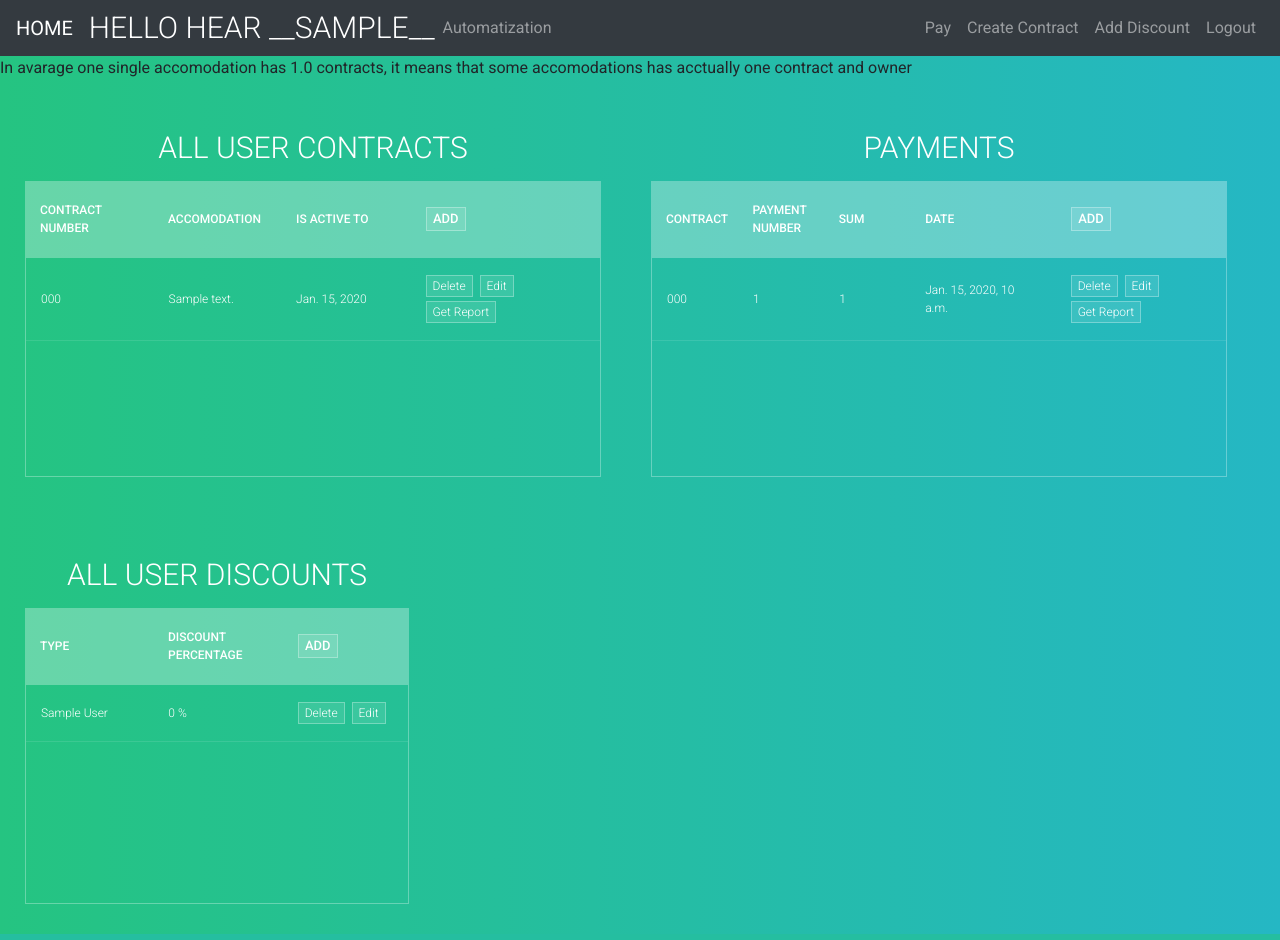
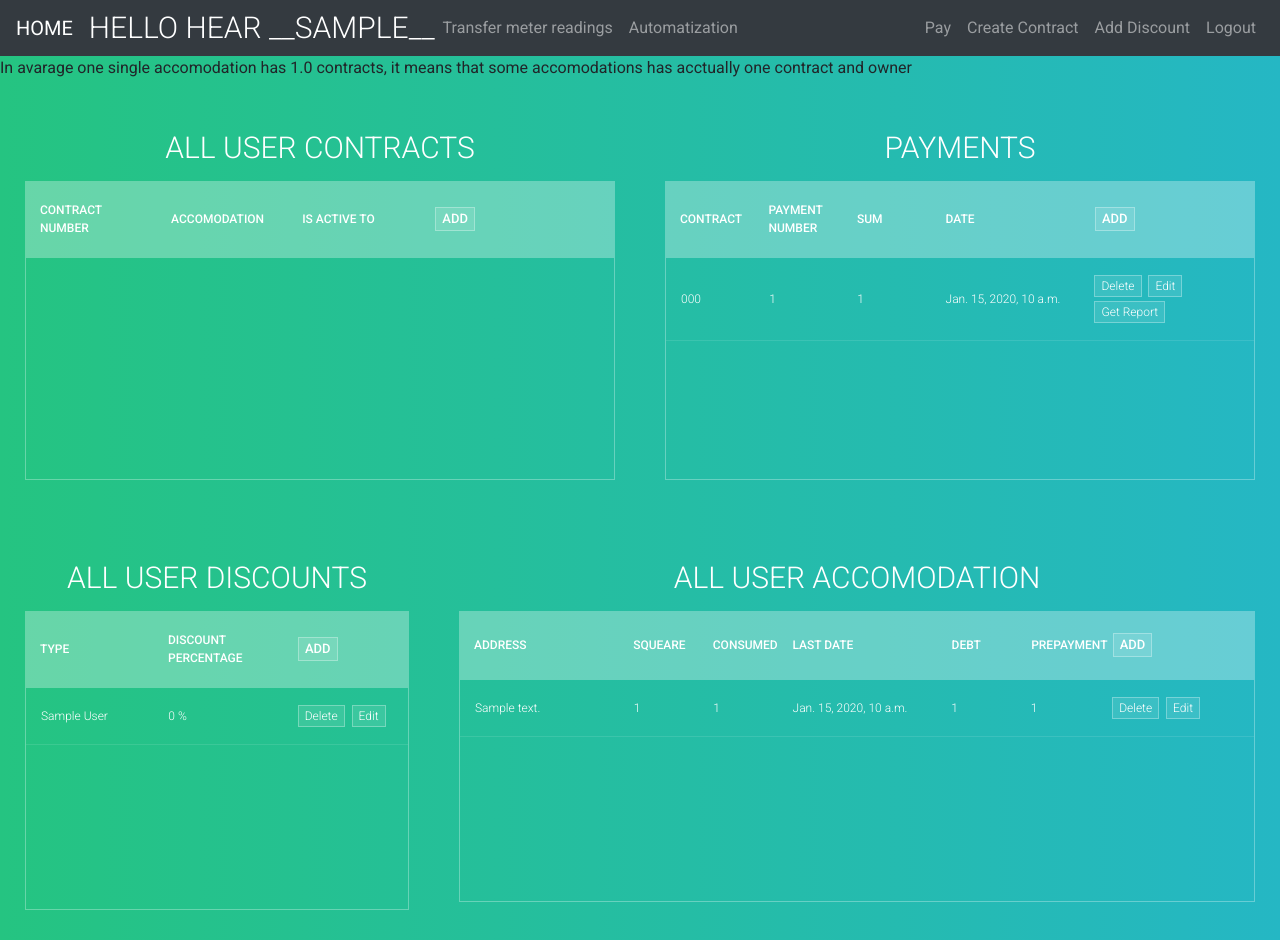
Before and after one commit to SAGAaga/course_work_2, a Django app: page /home/ in a window 1280 px wide. Run offline with Django 3.2, Linux system fonts and the light colour scheme; a user stored in the database is signed in; tables that the repository leaves empty hold one stand-in row (values such as "Sample post"); lists and menus that the app fills with data are empty.

Commit message:
status, accomodation and possibility to transfer meter readings were added

```diff
--- a/homePage/models.py
+++ b/homePage/models.py
@@ -23,7 +23,8 @@ class Status(models.Model):
     debt = models.IntegerField(default=0, validators=[MinValueValidator(0)])
     prepayment = models.IntegerField(
         default=0, validators=[MinValueValidator(0)])
-    accomodation_id = models.OneToOneField(
+    date_in = models.DateTimeField(auto_now_add=True)
+    accomodation_id = models.ForeignKey(
         Accomodation, on_delete=models.CASCADE)
 
 
--- a/homePage/static/css/home_page.css
+++ b/homePage/static/css/home_page.css
@@ -9,7 +9,7 @@ section {
 }
 
 .table-section {
-  max-width: 45%;
+  /*flex-grow: 1;*/
   width: max-content;
   margin: 50px 25px 30px 25px;
 }
@@ -26,7 +26,7 @@ table {
   background-color: rgba(255, 255, 255, 0.3);
 }
 .tbl-content {
-  height: 220px;
+  height: 223px;
   overflow-x: auto;
   margin-top: 0px;
   border: 1px solid rgba(255, 255, 255, 0.3);
--- a/homePage/templates/homePage/HomePage.html
+++ b/homePage/templates/homePage/HomePage.html
@@ -120,7 +120,7 @@
   </section>
 
   <section class="row-section">
-    <section class="table-section" id="discounts">
+    <section class="table-section" id="discounts" style="flex-grow: 1">
       <!--for demo wrap-->
       <h1>All User Discounts</h1>
       <div class="tbl-header">
@@ -164,6 +164,69 @@
         </table>
       </div>
     </section>
+
+    <section class="table-section" id="accomodation" style="flex-grow: 2">
+      <!--for demo wrap-->
+      <h1>All User Accomodation</h1>
+      <div class="tbl-header">
+        <table cellpadding="0" cellspacing="0" border="0">
+          <thead>
+            <tr>
+              <th colspan="2">Address</th>
+              <th colspan="1">Squeare</th>
+              <th colspan="1">consumed</th>
+              <th colspan="2">Last date</th>
+              <th colspan="1">Debt</th>
+              <th colspan="1">Prepayment</th>
+              <th colspan="2">
+                <button onclick="window.location.href='Add_Accomodation/'">
+                  Add
+                </button>
+              </th>
+            </tr>
+          </thead>
+        </table>
+      </div>
+
+      <div class="tbl-content">
+        <table cellpadding="0" cellspacing="0" border="0">
+          <tbody>
+            {% for accomodation,status in all_user_accomodation_status %}
+            <tr>
+              <td colspan="2">{{accomodation.address}}</td>
+              <td colspan="1">{{accomodation.squeare}}</td>
+              {% if status %}
+              <td colspan="1">{{status.consumed}}</td>
+              <td colspan="2">{{status.date_in}}</td>
+              <td colspan="1">{{status.debt}}</td>
+              <td colspan="1">{{status.prepayment}}</td>
+              {% else %}
+
+              <td colspan="1">{{status}}</td>
+              <td colspan="2">MM. DD, YYYY, h:m</td>
+              <td colspan="1">{{status}}</td>
+              <td colspan="1">{{status}}</td>
+
+              {% endif %}
+              <td colspan="2">
+                <button
+                  onclick="window.location.href='Accomodation/{{accomodation.accomodation_id}}/delete'"
+                >
+                  Delete
+                </button>
+
+                <button
+                  onclick="window.location.href='Accomodation/{{accomodation.accomodation_id}}/edit'"
+                >
+                  Edit
+                </button>
+              </td>
+            </tr>
+            {% endfor %}
+          </tbody>
+        </table>
+      </div>
+    </section>
   </section>
 </section>
 {% endblock %}
--- a/homePage/urls.py
+++ b/homePage/urls.py
@@ -21,6 +21,15 @@ urlpatterns = [
          views.Discount_Edit.as_view(), name='edit_discount_url'),
     path('Add_Discount/',
          views.Discount_Add.as_view(), name='add_discount_url'),
+    path('Accomodation/<int:id>/edit/',
+         views.Accomodation_Edit.as_view(), name='edit_accomodation_url'),
+    path('Accomodation/<int:id>/delete',
+         views.Accomodation_Delete.as_view(), name='accomodation_delete_url'),
+    path('Add_Accomodation/', views.Accomodation_Add.as_view(),
+         name='add_accomodation_url'),
+    path('Transfer_new_data/', views.Transfer_new_data.as_view(),
+         name='transfer_url'),
+
     path('All_Payments/<int:id>/Report/',
          views.Make_Payment_Report.as_view(), name='payment_report_url'),
     path('All_Contracts/<str:id>/Report/',
--- a/homePage/views.py
+++ b/homePage/views.py
@@ -22,7 +22,7 @@ from django.core.files import File
 from django.core.mail import send_mail
 from django.template.loader import render_to_string
 from django.utils.html import strip_tags
-#from django.core.mail import EmailMessage
+# from django.core.mail import EmailMessage
 from email.message import EmailMessage
 import mimetypes
 import smtplib
@@ -46,6 +46,11 @@ class IndexView(LoginRequiredMixin, View):
         all_user_contracts = self.get_All_Contracts(request)['data']
         all_user_payments = self.get_All_Payments(request)['data']
         all_user_discounts = self.get_All_Discounts(request)['data']
+        all_user_accomodation = self.get_All_Accomodation(request)['data']
+        current_status = self.get_Editional_Status(request)['data']
+
+        all_user_accomodation_status = zip(
+            all_user_accomodation, current_status)
 
         context = {
             'single_accomodation': contract_for_accomodation,
@@ -53,12 +58,22 @@ class IndexView(LoginRequiredMixin, View):
             'all_user_contracts': all_user_contracts,
             'all_user_payments': all_user_payments,
             'all_user_discounts': all_user_discounts,
+            'all_user_accomodation_status': all_user_accomodation_status,
+
         }
         return render(request, 'homePage/HomePage.html', context=context)
 
     def get_All_Contracts(self, request):
         all_user_contracts = User.objects.get(
+            username=request.user.username).contract_set.all()
+        not_activ = all_user_contracts.filter(term__year__lte=datetime.now().year).filter(
+            term__month__lte=datetime.now().month).filter(term__day__lt=datetime.now().day)
+        for contract in not_activ:
+            contract.is_activ = False
+            contract.save()
+        all_user_contracts = User.objects.get(
             username=request.user.username).contract_set.all().filter(is_activ=True)
+
         num = all_user_contracts.filter(term__year__lt=datetime.now().year).filter(
             term__month__lt=datetime.now().month).count()
         avg_sq = []
@@ -107,6 +122,43 @@ class IndexView(LoginRequiredMixin, View):
         disc_num = ln/User.objects.all().count()
         context = {'data': discounts, 'disc_num': disc_num}
         return context
+
+    def get_All_Accomodation(self, request):
+        all_user_contracts = User.objects.get(
+            username=request.user.username).contract_set.all()
+        accomodation_set = set()
+        for contarct in all_user_contracts:
+            accomodation_set.add(contarct.accomodation)
+
+        accomodation_set = list(accomodation_set)
+        context = {'data': accomodation_set}
+        return context
+
+    def get_Editional_Status(self, request):
+        current_status = []
+        accomodation_set = self.get_All_Accomodation(request)['data']
+        for accomodation in accomodation_set:
+            temp = accomodation.status_set.all().order_by('status_id').last()
+            if temp:
+                current_status.append(temp)
+            else:
+                current_status.append(0)
+        context = {'data': current_status}
+        return context
+
+
+class Transfer_new_data(LoginRequiredMixin, View):
+    login_url = reverse_lazy('login_url')
+
+    def get(self, request):
+        accomodation_id = []
+        accomodations = IndexView().get_All_Accomodation(request)['data']
+        for accomodation in accomodations:
+            accomodation_id.append(accomodation.accomodation_id)
+        accomodation_q = Accomodation.objects.all().filter(
+            accomodation_id__in=accomodation_id)
+        form = Status_form(accomodation=accomodation_q)
+        return render(request, 'homePage/edit.html', context={'form': form})
 
 
 class Payment_Delete(LoginRequiredMixin, View):
@@ -273,9 +325,59 @@ class Pay(LoginRequiredMixin, View):
         boundform = Pay_form(request.POST, user=user)
         if boundform.is_valid():
             new_payment = boundform.save()
-            return redirect('index_url', id=new_payment.payment_id)
+            return redirect('index_url')
         else:
             return render(request, 'homePage/pay.html', context={'form': boundform})
+
+
+class Accomodation_Delete(LoginRequiredMixin, View):
+    login_url = reverse_lazy('login_url')
+
+    def get(self, request, id):
+        accomodation = Accomodation.objects.get(accomodation_id=id)
+        accomodation.delete()
+        return redirect('index_url')
+
+
+class Accomodation_Edit(LoginRequiredMixin, View):
+    login_url = reverse_lazy('login_url')
+
+    def get(self, request, id):
+        accomodation = Accomodation.objects.get(accomodation_id=id)
+        form = Accomodation_form(
+            initial={'address': accomodation.address, 'squeare': accomodation.squeare})
+        return render(request, 'homePage/edit.html', context={'form': form})
+
+    def post(self, request, id):
+        accomodation = Accomodation.objects.get(accomodation_id=id)
+        boundform = Accomodation_form(request.POST)
+        if boundform.is_valid():
+            accomodation.address = request.POST['address']
+            accomodation.squeare = request.POST['squeare']
+            accomodation.save()
+            return redirect('index_url')
+        else:
+            return render(request, 'homePage/edit.html', context={'form': boundform})
+
+
+class Accomodation_Add(LoginRequiredMixin, View):
+    login_url = reverse_lazy('login_url')
+
+    def get(self, request):
+        form = Accomodation_form()
+        return render(request, 'homePage/edit.html', context={'form': form})
+
+    def post(self, request):
+        boundform = Accomodation_form(request.POST)
+        if boundform.is_valid():
+            accomodation = Accomodation(
+                address=request.POST['address'],
+                squeare=request.POST['squeare']
+            )
+            accomodation.save()
+            return redirect('index_url')
+        else:
+            return render(request, 'homePage/edit.html', context={'form': boundform})
 
 
 class Make_Payment_Report(LoginRequiredMixin, View):
@@ -323,7 +425,7 @@ def render_to_pdf(template_src, content_dict={}):
     result = io.BytesIO()
     pdf = pisa.pisaDocument(io.BytesIO(html.encode('ISO-8859-1')), result)
     if not pdf.err:
-        #spdf = result.getvalue().decode('windows-1252').encode("utf-8")
+        # spdf = result.getvalue().decode('windows-1252').encode("utf-8")
         filename = 'mypdf.pdf'
         with open(filename, 'wb') as f:
             f.write(result.getvalue())
@@ -334,7 +436,7 @@ def render_to_pdf(template_src, content_dict={}):
         msg['From'] = 'ringoosringoo123@gmail.com'
         msg['To'] = 'nikita.sahaidachnyi@nure.ua'
 
-        #msg.set_content('This is a plain text email')
+        # msg.set_content('This is a plain text email')
 
         msg.add_attachment(result.getvalue(), maintype='application',
                            subtype='octet-stream', filename=filename)
--- a/templates/base.html
+++ b/templates/base.html
@@ -55,6 +55,11 @@
       </button>
       <div class="collapse navbar-collapse" id="navbarNav">
         <ul class="navbar-nav mr-auto">
+          <li class="nav-item">
+            <a class="nav-link" href="{% url 'transfer_url' %}">
+              Transfer meter readings
+            </a>
+          </li>
           <li class="nav-item">
             <a class="nav-link" href="{% url 'automatization_url' %}">
               Automatization
```
Also changed, not shown: homePage/forms.py (+20 -2 lines), homePage/migrations/0021_auto_20210102_2309.py (added), homePage/migrations/0022_auto_20210104_0144.py (added), homePage/migrations/0023_auto_20210106_1304.py (added), 1 other file.
